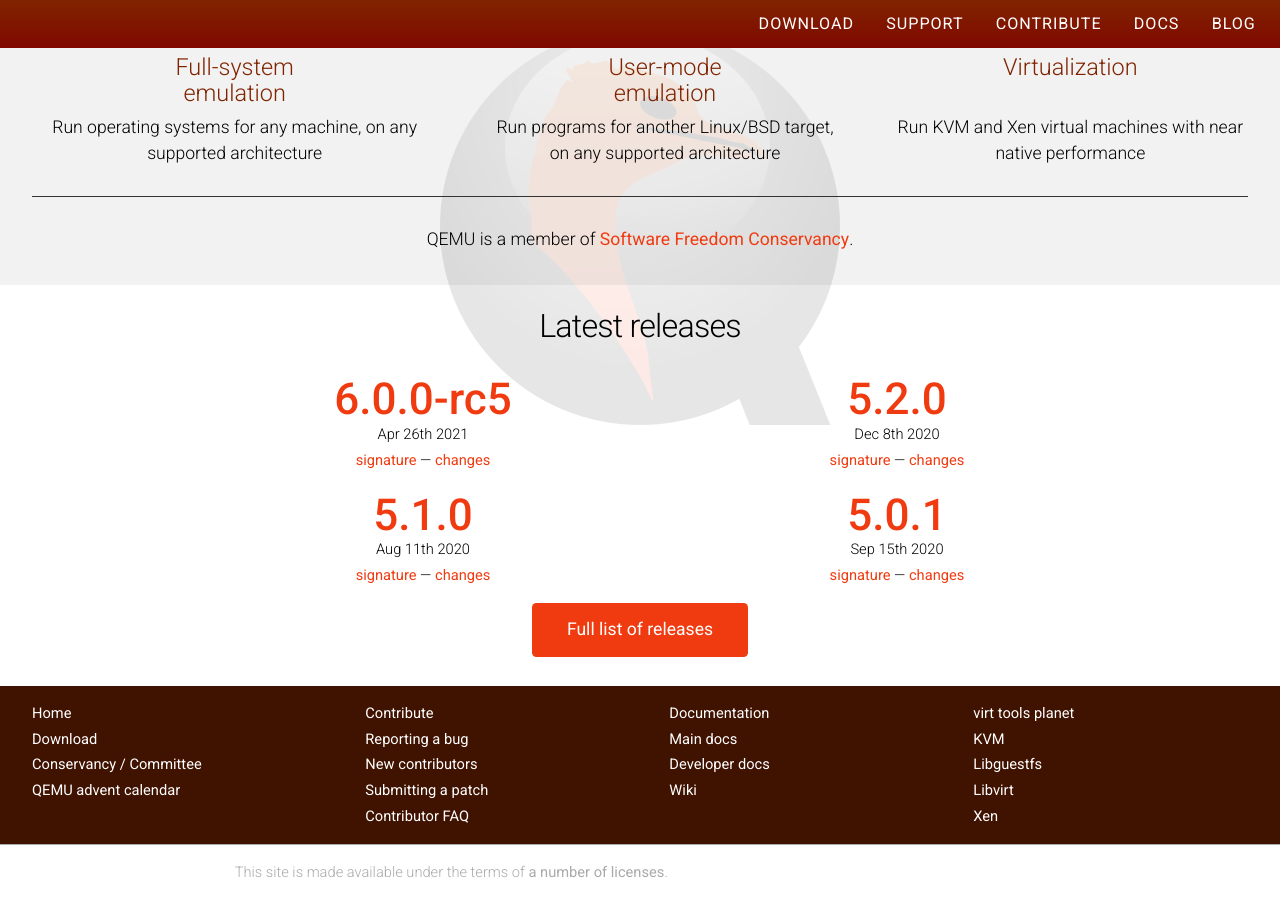
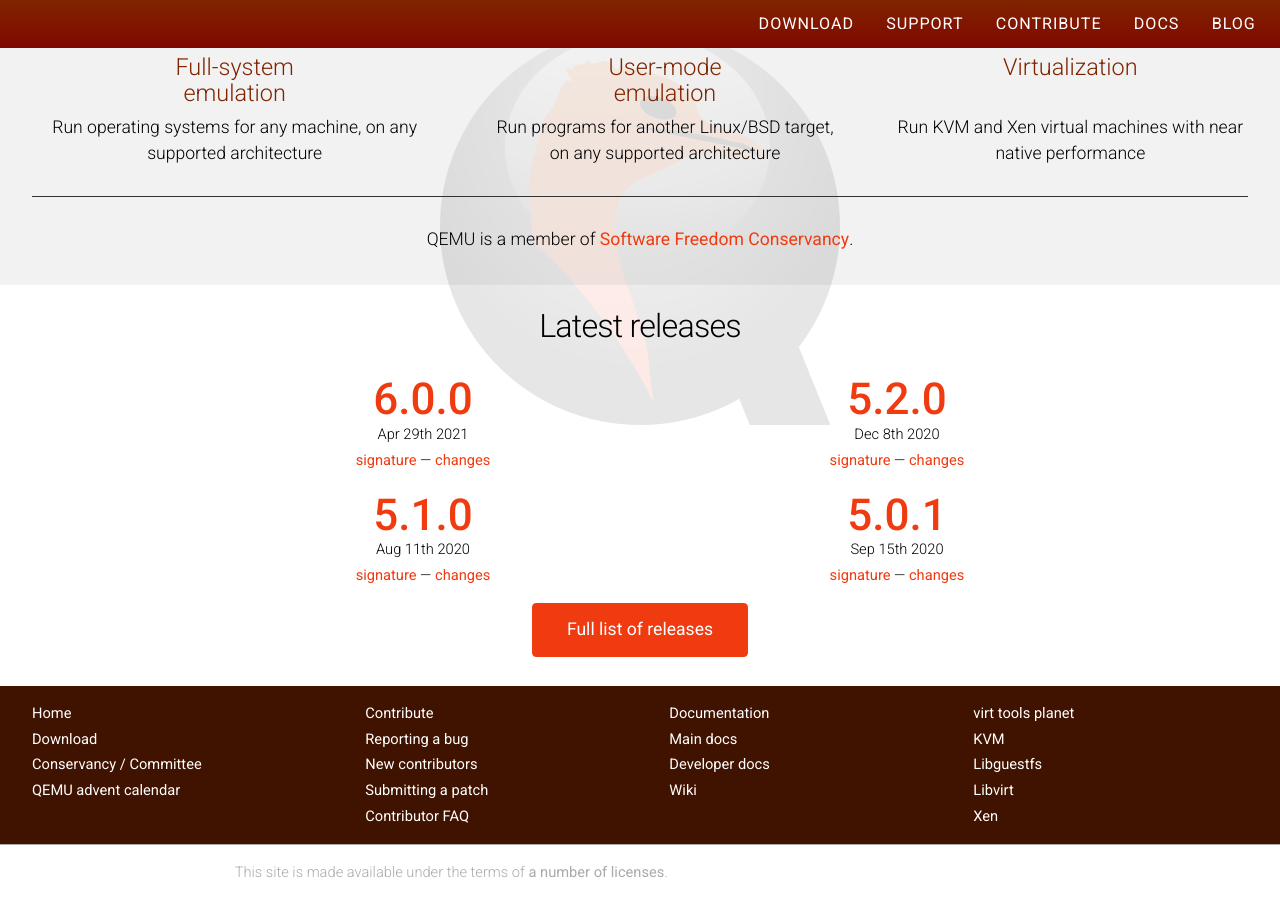
Before and after one commit to qemu/qemu-web, a Jekyll site: the page built from index.html, in a window 1280 px wide and 900 px high, scrolled down 685 px. Built offline with Jekyll 4.4.1, drawn with Linux system fonts in a browser that asks for light colours; nearby versions of some CDN libraries.

Commit message:
add v6.0.0

```diff
--- a/_data/releases.yml
+++ b/_data/releases.yml
@@ -1,6 +1,6 @@
 - branch: "6.0"
-  patch: 0-rc5
-  date: "Apr 26th 2021"
+  patch: 0
+  date: "Apr 29th 2021"
 - branch: "5.2"
   patch: 0
   date: "Dec 8th 2020"
```
